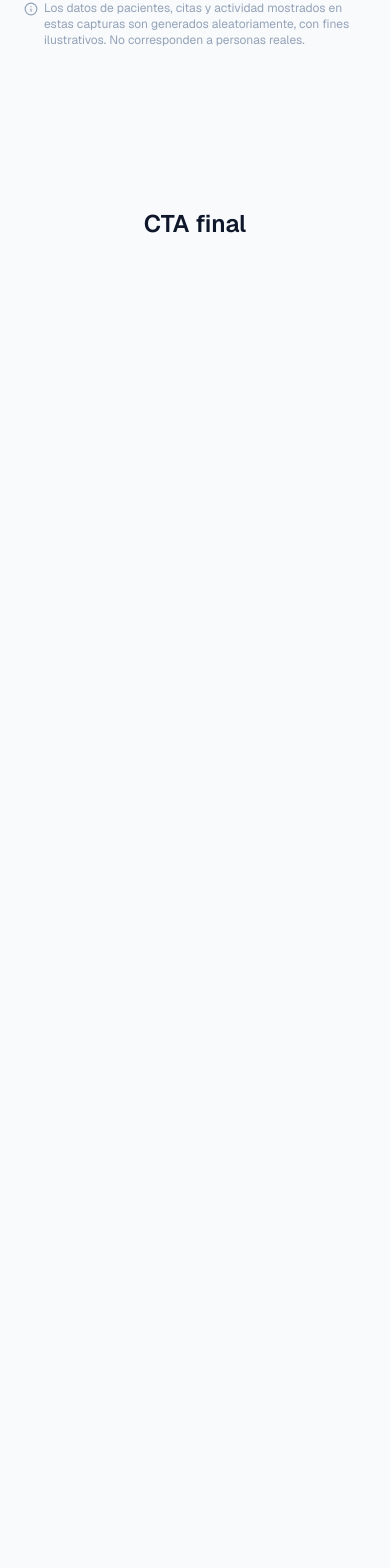
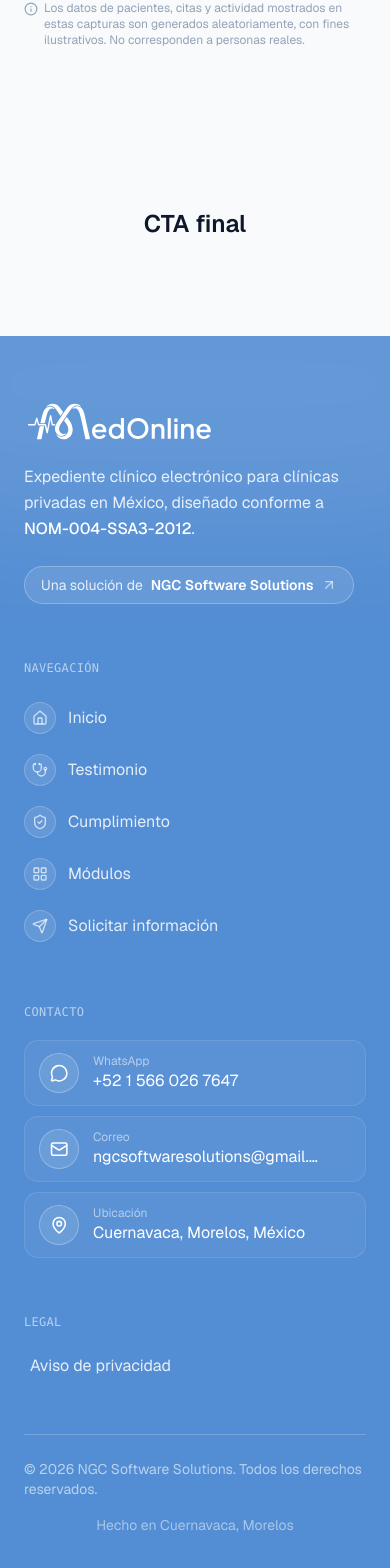
Before and after one commit to ngc-software-solutions/medonline-landing, a Next.js app: page / in a window 390 px wide. Shown: the part 9313-10881 px from the top of the page. Before the commit the page ends 9649 px from the top, so only its background shows below. Built offline with nearby package versions, Linux system fonts and the light colour scheme; what tailwind-animations would draw is missing.

Commit message:
feat: add Footer component and logo SVG; update page layout to include Footer

```diff
--- a/src/app/page.tsx
+++ b/src/app/page.tsx
@@ -1,4 +1,5 @@
 import Navbar from "@/components/layout/Navbar";
+import Footer from "@/components/layout/Footer";
 import Hero from "@/components/sections/Hero";
 import Problem from "@/components/sections/Problem";
 import Comparison from "@/components/sections/Comparison";
@@ -21,6 +22,7 @@ export default function Home() {
       <DigitalSignature />
       <Modules />
       <FinalCta />
+      <Footer />
       <BackToTopButton />
     </>
   );
--- /dev/null
+++ b/src/components/layout/Footer.tsx
@@ -0,0 +1,217 @@
+import Image from "next/image";
+import Link from "next/link";
+import {
+  ArrowUpRight,
+  ChevronRight,
+  HomeIcon,
+  LayoutGrid,
+  Mail,
+  MapPin,
+  MessageCircle,
+  Send,
+  ShieldCheck,
+  Stethoscope,
+} from "lucide-react";
+
+const navItems = [
+  { href: "/#hero", label: "Inicio", icon: HomeIcon },
+  { href: "/#cliente-fundador", label: "Testimonio", icon: Stethoscope },
+  { href: "/#nom-004", label: "Cumplimiento", icon: ShieldCheck },
+  { href: "/#modulos", label: "Módulos", icon: LayoutGrid },
+  { href: "/#cta-final", label: "Solicitar información", icon: Send },
+];
+
+const legalItems = [
+  { href: "/aviso-de-privacidad", label: "Aviso de privacidad" },
+];
+
+const CONTACT_ITEMS = [
+  {
+    id: "whatsapp",
+    icon: MessageCircle,
+    trailingIcon: ArrowUpRight,
+    href: "https://wa.me/5660267647",
+    external: true,
+    label: "WhatsApp",
+    detail: "+52 1 566 026 7647",
+  },
+  {
+    id: "email",
+    icon: Mail,
+    trailingIcon: ChevronRight,
+    href: "mailto:ngcsoftwaresolutions@gmail.com",
+    external: false,
+    label: "Correo",
+    detail: "ngcsoftwaresolutions@gmail.com",
+  },
+] as const;
+
+export default function Footer() {
+  return (
+    <footer className="relative overflow-hidden bg-primary">
+      {/* Ambient glow, echoes the module cards' halo treatment */}
+      <div
+        aria-hidden
+        className="pointer-events-none absolute -top-24 left-1/2 h-72 w-2xl -translate-x-1/2 rounded-full bg-white/10 blur-3xl"
+      />
+
+      <div className="relative mx-auto w-full max-w-7xl px-6 pt-16 pb-10 sm:px-8 lg:px-12 lg:pt-24 lg:pb-12">
+        <div className="timeline-view grid grid-cols-1 gap-14 animate-zoom-in animate-range-entry sm:grid-cols-2 lg:grid-cols-12 lg:gap-8">
+          {/* Identidad */}
+          <div className="flex flex-col gap-5 lg:col-span-4">
+            <div className="relative h-11 w-48">
+              <Image
+                src="/logo/logo_blanco.svg"
+                alt="MedOnline"
+                fill
+                className="object-contain object-left"
+              />
+            </div>
+            <p className="max-w-sm text-base leading-relaxed text-white/85">
+              Expediente clínico electrónico para clínicas privadas en México,
+              diseñado conforme a{" "}
+              <span className="font-medium text-white">NOM-004-SSA3-2012</span>.
+            </p>
+
+            <a
+              href="https://ngcsoftwaresolutions.com/"
+              target="_blank"
+              rel="noopener noreferrer"
+              className="group mt-1 inline-flex w-fit items-center gap-2 rounded-full border border-white/25 bg-white/10 py-2 pr-4 pl-4 text-sm text-white/85 transition-all duration-300 hover:border-white/50 hover:bg-white/20 hover:text-white"
+            >
+              Una solución de
+              <span className="font-semibold text-white">
+                NGC Software Solutions
+              </span>
+              <ArrowUpRight
+                className="h-4 w-4 shrink-0 text-white/60 transition-colors group-hover:text-white"
+                aria-hidden
+              />
+            </a>
+          </div>
+
+          {/* Navegación */}
+          <div className="flex flex-col gap-5 lg:col-span-3">
+            <h3 className="font-mono text-xs tracking-wide text-white/60 uppercase">
+              Navegación
+            </h3>
+            <ul className="flex flex-col gap-2">
+              {navItems.map(({ href, label, icon: Icon }) => (
+                <li key={href}>
+                  <Link
+                    href={href}
+                    className="group -mx-2.5 flex items-center gap-3 rounded-lg px-2.5 py-1.5 transition-all duration-300 hover:bg-white/10"
+                  >
+                    <span className="flex h-8 w-8 shrink-0 items-center justify-center rounded-full border border-white/20 bg-white/10 text-white/70 transition-all duration-300 group-hover:border-white/40 group-hover:bg-white/20 group-hover:text-white">
+                      <Icon className="h-4 w-4" strokeWidth={2} aria-hidden />
+                    </span>
+                    <span className="flex-1 text-base text-white/85 transition-colors group-hover:text-white">
+                      {label}
+                    </span>
+                    <ChevronRight
+                      className="h-4 w-4 shrink-0 -translate-x-1 text-white/40 opacity-0 transition-all duration-300 group-hover:translate-x-0 group-hover:text-white group-hover:opacity-100"
+                      aria-hidden
+                    />
+                  </Link>
+                </li>
+              ))}
+            </ul>
+          </div>
+
+          {/* Contacto */}
+          <div className="flex flex-col gap-5 lg:col-span-3">
+            <h3 className="font-mono text-xs tracking-wide text-white/60 uppercase">
+              Contacto
+            </h3>
+            <ul className="flex flex-col gap-2.5">
+              {CONTACT_ITEMS.map(
+                ({
+                  id,
+                  icon: Icon,
+                  trailingIcon: TrailingIcon,
+                  href,
+                  external,
+                  label,
+                  detail,
+                }) => (
+                  <li key={id}>
+                    <a
+                      href={href}
+                      target={external ? "_blank" : undefined}
+                      rel={external ? "noopener noreferrer" : undefined}
+                      className="group flex items-center gap-3.5 rounded-xl border border-white/10 bg-white/5 px-3.5 py-3 transition-all duration-300 hover:border-white/30 hover:bg-white/15"
+                    >
+                      <span className="flex h-10 w-10 shrink-0 items-center justify-center rounded-full border border-white/25 bg-white/10 transition-colors duration-300 group-hover:border-white/50 group-hover:bg-white/20">
+                        <Icon
+                          className="h-[1.15rem] w-[1.15rem] shrink-0 text-white"
+                          strokeWidth={2}
+                          aria-hidden
+                        />
+                      </span>
+                      <span className="flex min-w-0 flex-1 flex-col">
+                        <span className="text-xs text-white/55">{label}</span>
+                        <span className="truncate text-base text-white">
+                          {detail}
+                        </span>
+                      </span>
+                      <TrailingIcon
+                        className="h-4 w-4 shrink-0 -translate-x-1 text-white/50 opacity-0 transition-all duration-300 group-hover:translate-x-0 group-hover:text-white group-hover:opacity-100"
+                        aria-hidden
+                      />
+                    </a>
+                  </li>
+                ),
+              )}
+              <li>
+                <div className="flex items-center gap-3.5 rounded-xl border border-white/10 bg-white/5 px-3.5 py-3">
+                  <span className="flex h-10 w-10 shrink-0 items-center justify-center rounded-full border border-white/25 bg-white/10">
+                    <MapPin
+                      className="h-[1.15rem] w-[1.15rem] shrink-0 text-white"
+                      strokeWidth={2}
+                      aria-hidden
+                    />
+                  </span>
+                  <span className="flex flex-col">
+                    <span className="text-xs text-white/55">Ubicación</span>
+                    <span className="text-base text-white">
+                      Cuernavaca, Morelos, México
+                    </span>
+                  </span>
+                </div>
+              </li>
+            </ul>
+          </div>
+
+          {/* Legal */}
+          <div className="flex flex-col gap-5 lg:col-span-2">
+            <h3 className="font-mono text-xs tracking-wide text-white/60 uppercase">
+              Legal
+            </h3>
+            <ul className="flex flex-col gap-3.5">
+              {legalItems.map(({ href, label }) => (
+                <li key={href}>
+                  <Link
+                    href={href}
+                    className="group inline-flex items-center gap-1.5 text-base text-white/85 transition-colors hover:text-white"
+                  >
+                    <span className="h-px w-0 bg-white transition-all duration-300 group-hover:w-3" />
+                    {label}
+                  </Link>
+                </li>
+              ))}
+            </ul>
+          </div>
+        </div>
+
+        {/* Copyright */}
+        <div className="mt-14 flex flex-col items-center gap-4 border-t border-white/20 pt-6 sm:flex-row sm:justify-between lg:mt-16">
+          <p className="text-sm text-white/60">
+            © {new Date().getFullYear()} NGC Software Solutions. Todos los
+            derechos reservados.
+          </p>
+          <p className="text-sm text-white/50">Hecho en Cuernavaca, Morelos</p>
+        </div>
+      </div>
+    </footer>
+  );
+}
```
Also changed, not shown: public/logo/logo_blanco.svg (added).
